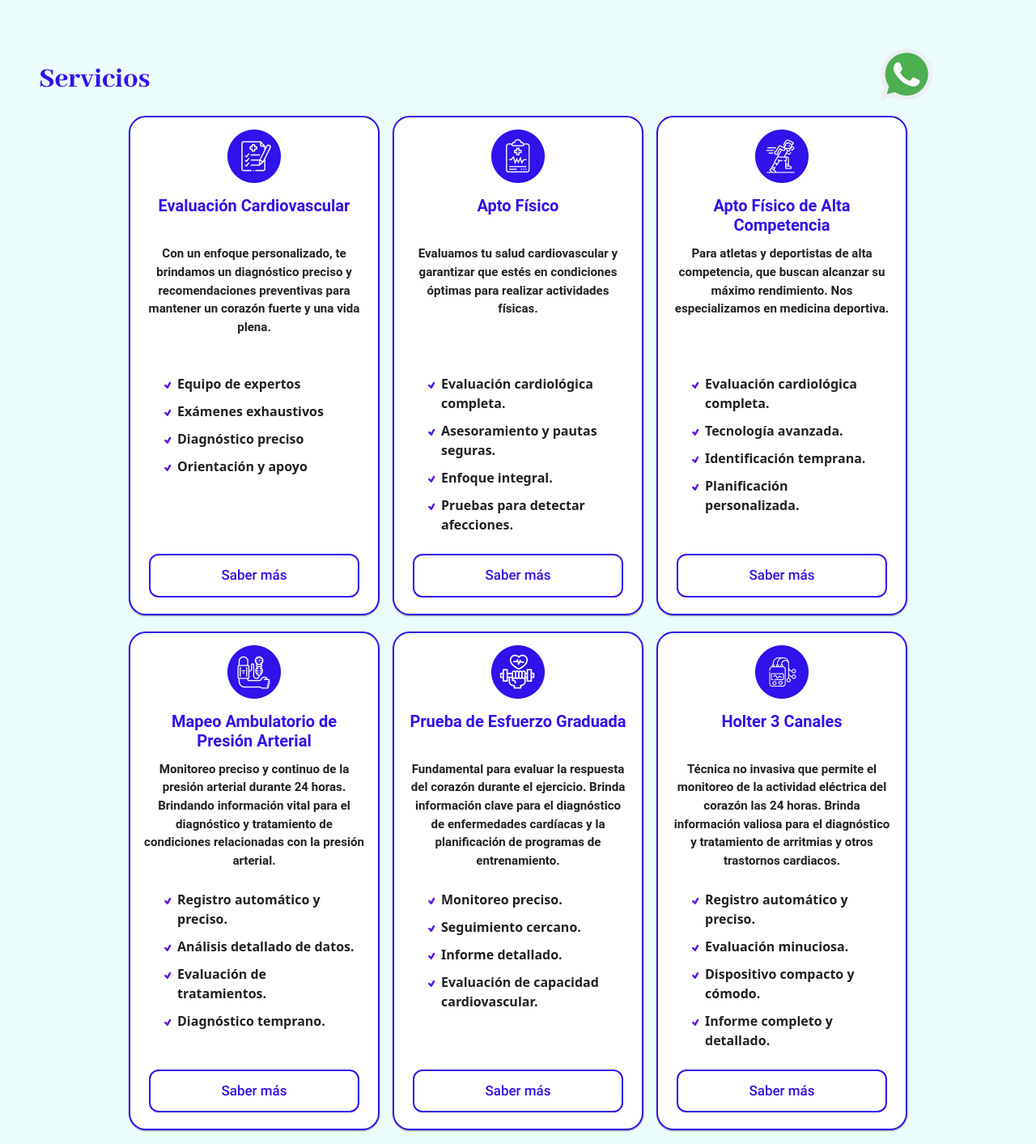
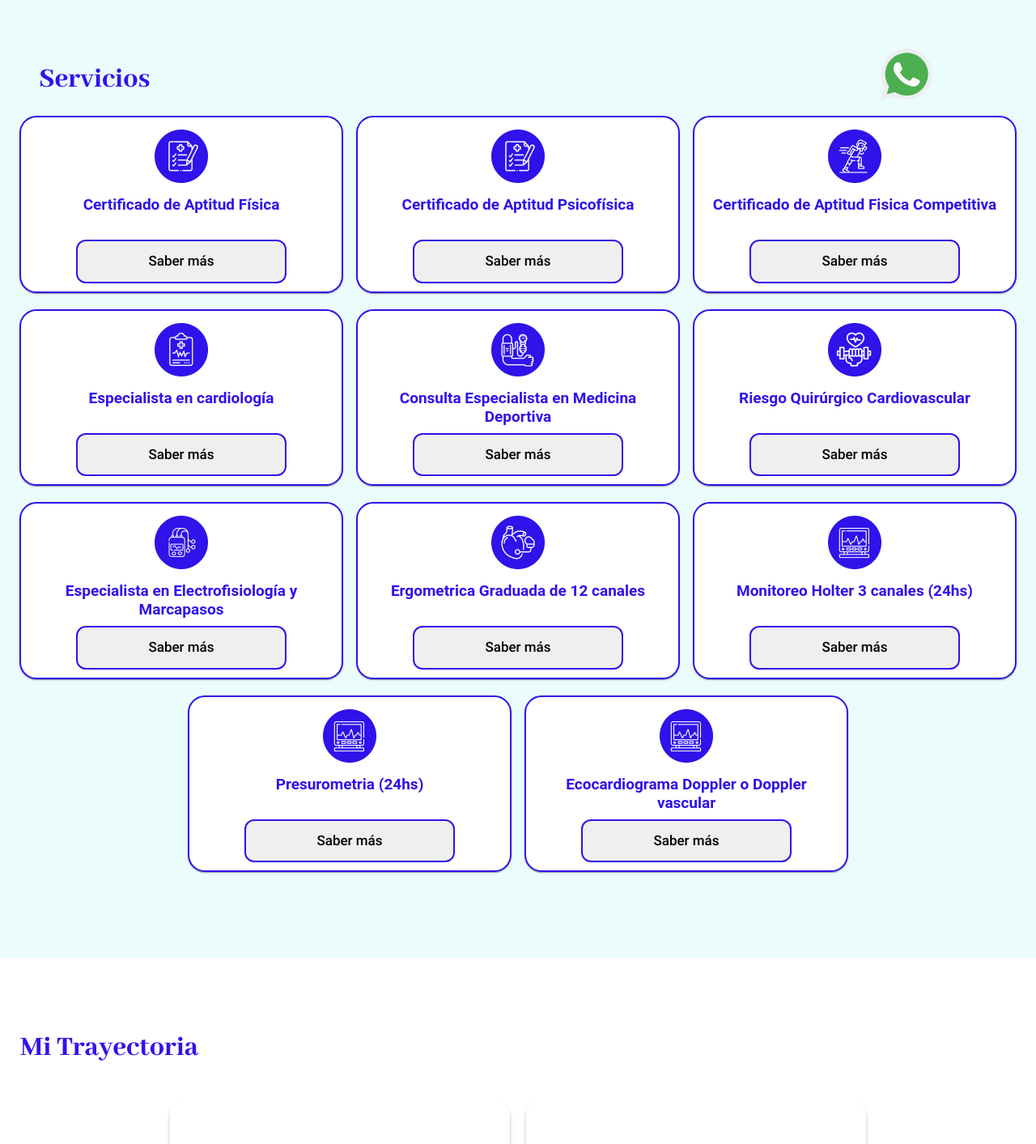
Before and after one commit to ezequieliribarren/Dr.Rimmaudo, a React (Vite) app: page / in a window 1280 px wide. Shown: the part 580-1993 px from the top of the page at 81% size. Built offline with nearby package versions, Linux system fonts and the light colour scheme.

Commit message:
services

```diff
--- a/Scss/_servicios.scss
+++ b/Scss/_servicios.scss
@@ -19,6 +19,7 @@ h2{
 .cards-services {
   display: flex;
   justify-content: center;
+  align-items: center;
   flex-wrap: wrap;
   padding: 0 15px;
 }
@@ -30,7 +31,7 @@ h2{
   border-radius: 21px !important;
   border: 2px solid #3012EA;
   background: #FFF;
-  width: 310px;
+  width: 400px;
   margin: 10px 8px;
 
   img {
@@ -39,25 +40,17 @@ h2{
 
   li {
     font-weight: bold;
-    margin: 10px 10px;
+    margin: 12px 0px;
+    margin-left: 10px;
     list-style: url(../public/images/tick.png);
-  }
-
-  p {
-    text-align: center;
-    font-weight: 700;
-    font-size: 15.1px;
-    margin-top: 20px;
-    margin-bottom: 25px;
-    height: 135px;
-    width: 100%;
+    text-align: left;
   }
 
   h3{
-    height: 40px;
+    height: 30px;
+    font-size: 19px;
   }
 
-}
 
 .card-content {
   display: flex;
@@ -66,8 +59,13 @@ h2{
 }
 
 .ul-card{
-  height: 190px;
+margin-bottom: 15px;
+width: 100%;
+padding: 5px !important;
 }
+}
+
+
 .domicilio {
   width: 100%;
   background-color: #3012EA;
@@ -214,7 +212,7 @@ button{
   border: 2px solid #3012EA;
   font-size: 17px;
   font-family: roboto-medium;
-  margin-bottom: 20px;
+  margin-bottom: 10px;
   transition: background-color 0.2s ease, color 0.2s ease, box-shadow 0.2s ease;
 
   &:hover {
--- a/src/Components/Servicios/Servicios.jsx
+++ b/src/Components/Servicios/Servicios.jsx
@@ -1,65 +1,77 @@
-import React from 'react'
+import React, { useState } from 'react';
 import Card from '@mui/material/Card';
 import CardContent from '@mui/material/CardContent';
-import services from "../../js/services"
+import services from "../../js/services";
 
 const Servicios = () => {
+  const [expandedCard, setExpandedCard] = useState(null);
+
+  const handleExpandCard = (cardId) => {
+    if (expandedCard === cardId) {
+      setExpandedCard(null);
+    } else {
+      setExpandedCard(cardId);
+    }
+  };
+
+  const handleCloseCard = () => {
+    setExpandedCard(null);
+  };
+
   return (
     <section className='services' id='servicios'>
       <h2 className='p-5'>Servicios</h2>
-      <div className='content-services'>        <div className='cards-services'>
+      <div className='content-services'>
+        <div className='cards-services'>
           {services.map((service) => (
-          <Card className='card' key={service.id} sx={{ maxWidth: 320 }}>
+            <Card
+              className={`card ${expandedCard === service.id ? 'expanded' : ''}`}
+              key={service.id}
+              style={{
+                maxHeight: expandedCard === service.id ? '1000px' : '320px',
+                transition: 'max-height 1.2s ease',
+              }}
+            >
               <img src={service.img} alt="" />
               <CardContent>
                 <h3>{service.titulo}</h3>
-              <p>{service.description}</p>
-
+                {expandedCard === service.id && (
+                  <div className={`card-content`}>
                     <ul className='ul-card'>
                       <li>{service.li1}</li>
                       <li>{service.li2}</li>
                       <li>{service.li3}</li>
                       <li>{service.li4}</li>
                     </ul>
+                    <a href={service.wp} target='_blank' className='saber-mas-button'>
+                      Contacto
+                    </a>
+                  </div>
+                )}
               </CardContent>
               <div className='card-overlay'>
-              <a href={service.wp} className='saber-mas-button'>
+                {expandedCard === service.id ? (
+                  <button className='saber-mas-button' onClick={handleCloseCard}>
+                    Cerrar
+                  </button>
+                ) : (
+                  <button
+                    className='saber-mas-button'
+                    onClick={() => handleExpandCard(service.id)}
+                  >
                     Saber más
-              </a>
+                  </button>
+                )}
               </div>
             </Card>
           ))}
-
         </div>
         <div className='p-5 down-services'>
-          <div className='domicilio'>
-          <div className='up-domicilio'>
-            <div className='title-domicilio'>
-              <h3>Nuevo servicio</h3>
+          {/* Resto del contenido */}
         </div>
       </div>
-          <div className='description-domicilio'>
-            <div className='img-domicilio'><img src="/images/servicios/domicilio.png" alt="" /></div>
-            <img className='img-mobile-domicilio' src="/images/servicios/mobile-domicilio.png" alt="" />
-            <div className='medio-domicilio'>
-              <h4>¡Pedí tu Consulta Cardiológica a Domicilio!</h4>
-              <p className='p-mobile-domicilio'>Priorizamos tu comodidad y bienestar. Consultá por nuestras zonas de cobertura y lleva la atención cardiológica especializada directamente a tu puerta.</p>
-              <a href="https://wa.me/+541164977403?text=Hola,%20solicito%20información%20sobre%20consulta%20cardiológica%20a%20domicilio"><button className='button'>Consultar</button></a>
-            </div>
-            <div className='p-domicilio none-domicilio'><p>Priorizamos tu comodidad y bienestar. Consultá por nuestras zonas de cobertura y lleva la atención cardiológica especializada directamente a tu puerta. </p></div>
-          </div>
+    </section>
+  );
+};
 
-        </div>
-        <div className='contact-services'>
-          <h2 className='info-services-title'>¿Querés más información de nuestros servicios?</h2>
-          <a href="https://wa.me/+541164977403" target='_blank'> <button className='button3'>Contanos</button></a>
-        </div>
-        </div>
-      </div>
-
-
-    </section>
-  )
-}
-
-export default Servicios
+export default Servicios;
--- a/src/js/services.js
+++ b/src/js/services.js
@@ -1,90 +1,117 @@
 const services = [
     {
         id: 1,
-        titulo: "Evaluación Cardiovascular",
+        titulo: "Certificado de Aptitud Física",
         img: "/images/servicios/img1.png",
-        description: "Con un enfoque personalizado, te brindamos un diagnóstico preciso y recomendaciones preventivas para mantener un corazón fuerte y una vida plena.",
-        li1: "Equipo de expertos",
-        li2: "Exámenes exhaustivos",
-        li3: "Diagnóstico preciso",
-        li4: "Orientación y apoyo",
+        li1: "Interrogatorio en búsqueda de factores de riesgo cardiovascular, antecedentes cardiovasculares personales o familiares.",
+        li2: "Si surgiera algún dato anormal el medico le aconsejara la mejor forma de resolver la aptitud fisica.",
+        li3: "Examen físico (peso talla, agudeza visual y vision fotocromatica aproximada).",
+        li4: "El médico no esta obligado a emitir un certificado de aptitud física, si el paciente no está en condiciones saludables.",
         wp: "https://wa.me/+541164977403?text=Hola,%20solicito%20información%20sobre%20evaluación%20cardiovascular",
     },
     {
         id: 2,
-        titulo: "Apto Físico",
+        titulo: "Certificado de Aptitud Psicofísica",
+        img: "/images/servicios/img1.png",
+        li1: "Interrogatorio en búsqueda de factores de riesgo cardiovascular.",
+        li2: "Evaluación por teleconferencia con una licenciada en psicología.",
+        li3: "Examen físico (peso talla, agudeza visual y vision fotocromatica aproximada).",
+        li4: "El médico no esta obligado a emitir un certificado de aptitud física, si el paciente no está en condiciones saludables.",
+        wp: "https://wa.me/+541164977403?text=Hola,%20solicito%20información%20sobre%20evaluación%20cardiovascular",
+    },
+
+    {
+        id: 3,
+        titulo: "Certificado de Aptitud Fisica Competitiva",
+        img: "/images/servicios/img3.png",
+        li1: "Interrogatorio en búsqueda de factores de riesgo cardiovascular.",
+        li2: "Ergometria( Prueba Ergometrica Graduada).",
+        li3: "Examen físico (peso talla, agudeza visual y vision fotocromatica aproximada, evaluación psicológica).",
+        li4: "El médico no esta obligado a emitir un certificado de aptitud física, si el paciente no está en condiciones saludables.",
+        wp: "https://wa.me/+541164977403?text=Hola,%20solicito%20información%20sobre%20apto%20físico%20de%20alta%20competencia ",
+    },
+
+    {
+        id: 4,
+        titulo: "Especialista en cardiología",
         img: "/images/servicios/img2.png",
-        description: " Evaluamos tu salud cardiovascular y garantizar que estés en condiciones óptimas para realizar actividades físicas.",
-        li1: "Evaluación cardiológica completa.",
-        li2: "Asesoramiento y pautas seguras.",
-        li3: "Enfoque integral.",
-        li4: "Pruebas para detectar afecciones.",
+        li1: "Interrogatorio en búsqueda de factores de riesgo cardiovascular, antecedentes cardiovasculares personales o familiares.",
+        li2: "Lectura de estudios del paciente con su evaluación, revisión de la medicación habitual, y posteriores recomendaciones, segun lo que surja de la consulta.",
+        li3: "Examen físico (peso talla, agudeza visual y vision fotocromatica aproximada).",
+        li4: "El médico no esta obligado a emitir un certificado de aptitud física, si el paciente no está en condiciones saludables.",
         wp: "https://wa.me/+541164977403?text=Hola,%20solicito%20información%20sobre%apto%20físico",
     },
+
     {
-        id: 3,
-        titulo: "Apto Físico de Alta Competencia",
-        img: "/images/servicios/img3.png",
-        description: "Para atletas y deportistas de alta competencia, que buscan alcanzar su máximo rendimiento. Nos especializamos en medicina deportiva.",
-        li1: "Evaluación cardiológica completa.",
-        li2: "Tecnología avanzada.",
-        li3: "Identificación temprana.",
-        li4: "Planificación personalizada.",
-        wp: "https://wa.me/+541164977403?text=Hola,%20solicito%20información%20sobre%20apto%20físico%20de%20alta%20competencia ",
-    },
-    {
-        id: 4,
-        titulo: "Mapeo Ambulatorio de Presión Arterial",
+        id: 5,
+        titulo: "Consulta Especialista en Medicina Deportiva",
         img: "/images/servicios/img4.png",
-        description: "Monitoreo preciso y continuo de la presión arterial durante 24 horas. Brindando información vital para el diagnóstico y tratamiento de condiciones relacionadas con la presión arterial.",
-        li1: "Registro automático  y preciso.",
-        li2: "Análisis detallado de datos.",
-        li3: "Evaluación de tratamientos.",
-        li4: "Diagnóstico temprano.",
+        li1: "Apto físico completo. Orientacion en la recuperacion de lesiones y en el tipo de ejercicio o deporte. Desarrollo de buenos hábitos.",
+        li2: "Medición de masa grasa - masa muscular y estudios que surjan durante la consulta. ",
+        li3: "Es apropiado realizar una ergometria para medir la capacidad funcional, o estado físico , o estimar el consumo maximo de oxigeno.",
+        li4: "Es apropiado una reevaluación a los 3 meses para ver los progresos del paciente",
         wp: "https://wa.me/+541164977403?text=Hola,%20solicito%20información%20sobre%20mapeo%20ambulatorio%20de%20presión%20arterial",
     },
     {
-        id: 5,
-        titulo: "Prueba de Esfuerzo Graduada",
+        id: 6,
+        titulo: "Riesgo Quirúrgico Cardiovascular",
         img: "/images/servicios/img5.png",
-        description: "Fundamental para evaluar la respuesta del corazón durante el ejercicio. Brinda información clave para el diagnóstico de enfermedades cardíacas y la planificación de programas de entrenamiento.",
-        li1: "Monitoreo preciso.",
-        li2: "Seguimiento cercano.",
-        li3: "Informe detallado.",
-        li4: "Evaluación de capacidad cardiovascular.",
+        li1: "Interrogatorio en búsqueda de factores de riesgo cardiovascular, antecedentes cardiovasculares personales o familiares.",
+        li2: "Emisión de constancia de medición de riesgo de sufrir un evento cardiovascular ante el estres de una cirugía no cardíaca",
+        li3: "Posibles resultados: Habitual - Elevado - Muy elevado",
+        li4: "Muy elevado: Requiere la presencia de un cardiologo en el momento de la cirugía con una eventual recuperación post operatoria en una Sala de Unidad Coronaria, o de Terapia Intensiva.",
         wp: "https://wa.me/+541164977403?text=Hola,%20solicito%20información%20sobre%20prueba%20de%20esfuerzo%20graduada",
     },
     {
-        id: 6,
-        titulo: "Holter 3 Canales",
+        id: 7,
+        titulo: "Especialista en Electrofisiología y Marcapasos",
         img: "/images/servicios/img6.png",
-        description: "Técnica no invasiva que permite el monitoreo de la actividad eléctrica del corazón las 24 horas. Brinda información valiosa para el diagnóstico y tratamiento de arritmias y otros trastornos cardiacos.",
-        li1: "Registro automático y preciso.",
-        li2: "Evaluación minuciosa.",
-        li3: "Dispositivo compacto y cómodo.",
-        li4: "Informe completo y detallado.",
+        li1: "Interrogatorio en búsqueda de padecimientos de arritmias ya conocidas, sintomas de palpitaciones, perdidas de la conciencia inexplicables (sincopes)",
+        li2: "Examen físico (peso talla, agudeza visual y vision fotocromatica aproximada).",
+        li3: "Pacientes portadores de dispositivos intracardiacos",
+        li4: "Se controlan todas las marcas con sus respectivos programadores. St Jude, Biotronik, Guidant, Boston Scientific, Medtronyk.",
         wp: "https://wa.me/+541164977403?text=Hola,%20solicito%20información%20sobre%20Holter%20de%203%20canales",
     },
     {
-        id: 7,
-        titulo: "Control de Marcapasos",
+        id: 8,
+        titulo: "Ergometrica Graduada de 12 canales",
         img: "/images/servicios/img7.png",
-        description: "Brindamos un seguimiento exhaustivo para garantizar un óptimo funcionamiento y rendimiento de estos dispositivos cardíacos.",
-        li1: "Evaluación periódica.",
-        li2: "Ajuste de programación de marcapasos.",
-        li3: "Monitoreo constante.",
-        li4: "Atención personalizada.",
+        li1: "Prueba de esfuerzo de 12 canales",
+        li2: "Diagnóstico de patologías cardíacas asintomáticas en el reposo que se pueden diagnosticar en el esfuerzo",
+        li3: "También mide la capacidad de ejercicio de una persona, para evaluar su progreso en un plan de entrenamiento, (mide el 100% de su capacidad de esfuerzo).",
+        li4: "Se realiza en cicloergometro.",
         wp: "https://wa.me/+541164977403?text=Hola,%20solicito%20información%20sobre%20control%20de%20marcapasos",
     },
     {
-        id: 8,
-        titulo: "Electrocardiograma",
+        id: 9,
+        titulo: "Monitoreo Holter 3 canales (24hs)",
         img: "/images/servicios/img8.png",
-        description: "Prueba no invasiva y rápida que permite evaluar la actividad eléctrica del corazón. Proporciona resultados precisos para el diagnóstico y seguimiento de condiciones cardiacas.",
-        li1: "Registro detallado.",
-        li2: "Resultados rápidos y confiables.",
-        li3: "Ambiente cómodo.",
-        li4: "Atención personalizada.",
+        li1: "Estudio que graba 24 hs la actividad eléctrica del corazon",
+        li2: "Contabiliza la cantidad de latidos normales, anormales, taquicardias y las bradicardia. Las agrupa y clasifica",
+        li3: "El software debe ser de primera line, el estudio debe ser leido por un experto en arrtmias y marcapasos",
+        li4: "Se indican para el estudio de palpitaciones, síncopes, evaluación de tratamiento con drogas antiarrítmicas  y control de pacientes que portan un marcapasos, o de pacientes que podrian llegar a necesitar el implante de uno.",
+        wp: "https://wa.me/+541164977403?text=Hola, %20solicito%20información%20sobre%20electrocardiograma",
+    },
+
+    {
+        id: 10,
+        titulo: "Presurometria (24hs)",
+        img: "/images/servicios/img8.png",
+        li1: "Estudio fundamental para el correcto seguimiento y diagnostico del paciente con Hipertensión Arterial.",
+        li2: "Registra los promedios de las cifras de las tomas de tensión arterial.",
+        li3: "Evalua el patrón circadiano.",
+        li4: "Se realiza un tratamiento en base a los resultados. ",
+        wp: "https://wa.me/+541164977403?text=Hola, %20solicito%20información%20sobre%20electrocardiograma",
+    },
+
+    {
+        id: 11,
+        titulo: "Ecocardiograma Doppler o Doppler vascular",
+        img: "/images/servicios/img8.png",
+        li1: "Dispositivo de alta gama.",
+        li4: "Los pacientes con una enfermedad cardiovascular ya diagnosticada deberia ser evaluados por este metodo",
+        li3: "Indicado también para hipertensos, diabeticos, y fumadores, por el riesgo elevado de realizar cuadros coronarios",
+        li2: "Profesional capacitado.",
         wp: "https://wa.me/+541164977403?text=Hola, %20solicito%20información%20sobre%20electrocardiograma",
     },
 
```
Lines whose indentation alone changed are shown as unchanged.
